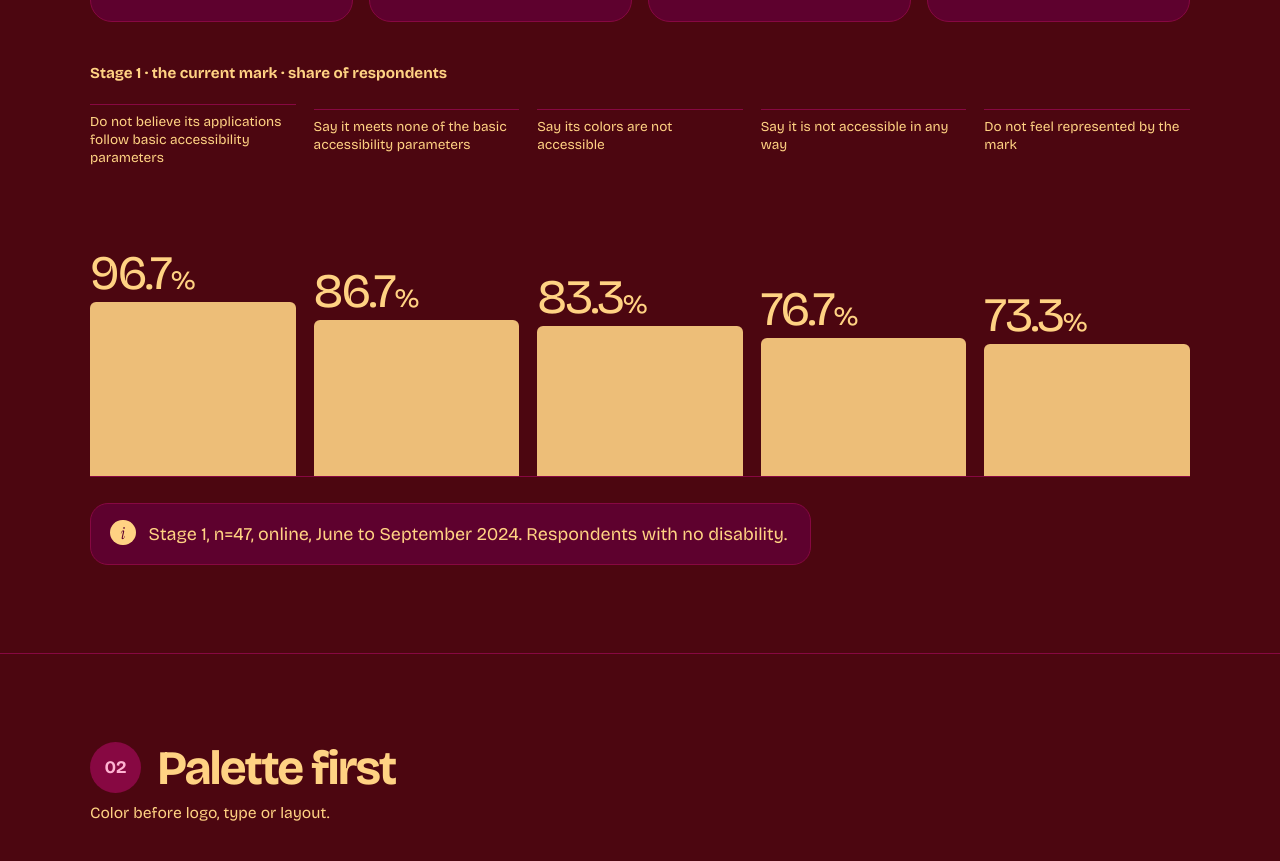
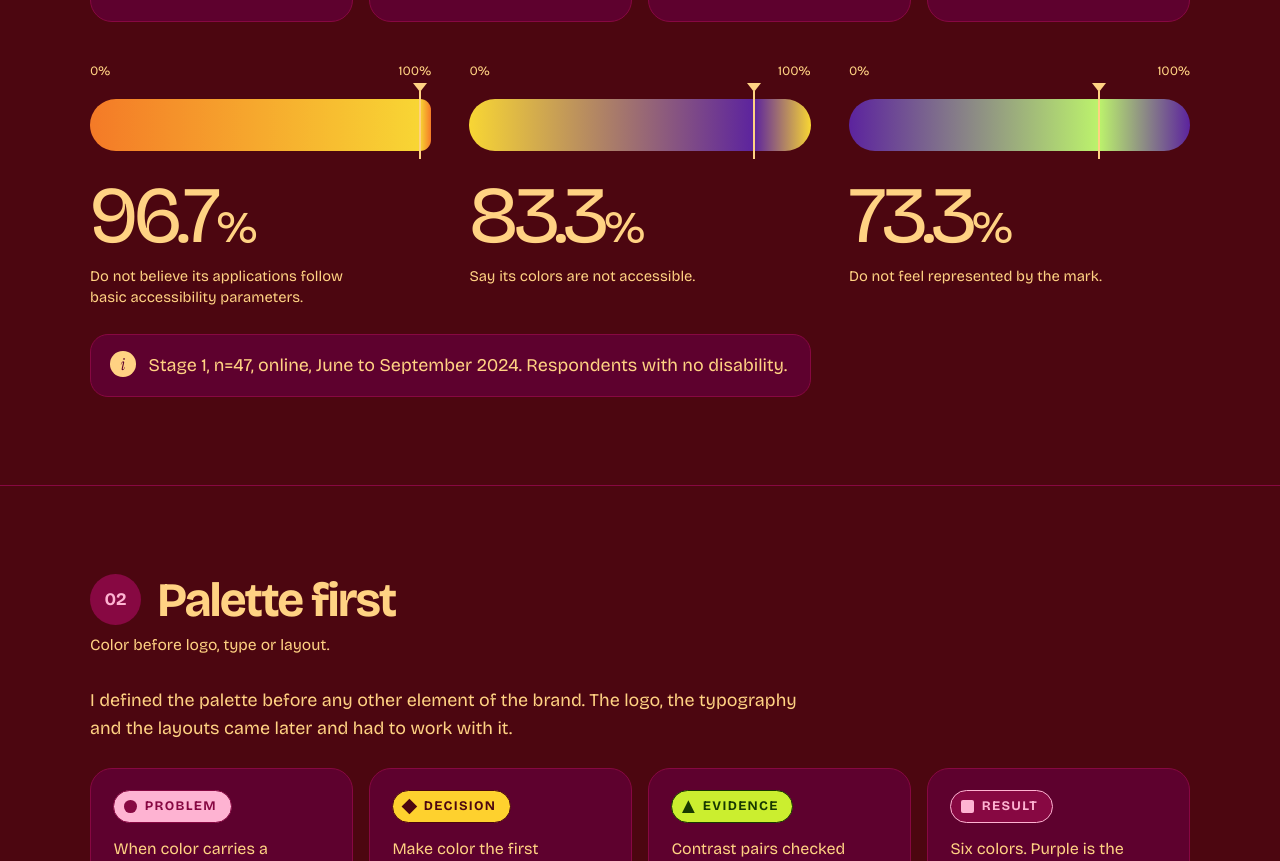
Before and after one commit to adrielioliveira/adrieli.com.br, a plain HTML site: page tcc.html in a window 1280 px wide. Shown: the part 1647-2508 px from the top of the page. Drawn offline with nearby package versions, Linux system fonts and the light colour scheme.

Commit message:
Survey chart: range bars with split gradient, triangle marker and large figure, following the reference layout
Claude-Session: https://claude.ai/code/session_01CNSycsoiJ7VY15HarVnqcG

```diff
--- a/style.css
+++ b/style.css
@@ -1602,17 +1602,17 @@ html.pausado *, html.pausado *::before, html.pausado *::after { animation-play-s
 .leitura-tecnica { margin-top: 2rem; max-width: 70ch; font-size: .95rem; line-height: 1.55; color: var(--cinza); display: grid; gap: .8rem; }
 .leitura-tecnica strong { color: var(--tinta); }
 
-/* Gráfico de colunas da pesquisa (referência: barras verticais com número grande sobre cada coluna) */
-.colunas { margin: 2.4rem 0 1rem; }
-.colunas-titulo { font-size: .95rem; font-weight: 700; color: var(--tinta); margin-bottom: 1.2rem; }
-.colunas-lista { list-style: none; margin: 0; padding: 0; display: grid; grid-template-columns: repeat(5, minmax(0, 1fr)); gap: clamp(.6rem, 1.4vw, 1.2rem); align-items: end; border-bottom: 1.5px solid var(--linha); }
-.col { display: flex; flex-direction: column; justify-content: flex-end; min-width: 0; height: 100%; }
-.col-rotulo { font-size: .85rem; line-height: 1.3; color: var(--cinza); min-height: 4.2em; margin-bottom: .6rem; border-top: 1.5px solid var(--linha); padding-top: .5rem; }
-.col-area { position: relative; height: clamp(200px, 26vw, 300px); display: flex; flex-direction: column; justify-content: flex-end; }
-.col-num { display: block; font-size: clamp(1.8rem, 3.8vw, 3rem); line-height: 1; letter-spacing: -.04em; color: var(--tinta); font-weight: 400; margin-bottom: .3rem; }
-.col-num small { font-size: .55em; color: var(--cinza); }
-.col-barra { display: block; height: calc(var(--v) * .6%); background: var(--tinta); border-radius: 6px 6px 0 0; opacity: .9; }
-@media (max-width: 600px) {
-  .colunas-lista { grid-template-columns: repeat(2, minmax(0, 1fr)); row-gap: 1.6rem; }
-  .col-area { height: 180px; }
-}
+/* Gráfico da pesquisa (referência: barra em gradiente dividida, marcador triangular, número grande) */
+.rng-grade { display: grid; grid-template-columns: repeat(3, minmax(0, 1fr)); gap: clamp(1.4rem, 3vw, 2.6rem); margin: 2.4rem 0 1rem; }
+.rng { margin: 0; min-width: 0; }
+.rng-escala { display: flex; justify-content: space-between; font-size: .8rem; color: var(--cinza); margin-bottom: 1.1rem; }
+.rng-barra { position: relative; display: flex; height: 52px; border-radius: 999px; overflow: visible; }
+.rng-a, .rng-b { display: block; height: 100%; }
+.rng-a { width: var(--v); background: linear-gradient(90deg, var(--g1), var(--g2)); border-radius: 999px 0 0 999px; }
+.rng-b { flex: 1; background: linear-gradient(90deg, var(--g2), var(--g1)); border-radius: 0 999px 999px 0; }
+.rng-marca { position: absolute; top: -8px; bottom: -8px; left: var(--v); width: 2px; background: var(--tinta); transform: translateX(-1px); }
+.rng-marca::before { content: ""; position: absolute; top: -8px; left: -6px; border-left: 7px solid transparent; border-right: 7px solid transparent; border-top: 9px solid var(--tinta); }
+.rng-num { font-size: clamp(3.2rem, 7vw, 5rem); line-height: .9; letter-spacing: -.05em; color: var(--tinta); margin: 1.8rem 0 .9rem; font-weight: 400; }
+.rng-num small { font-size: .55em; color: var(--cinza); }
+.rng figcaption { font-size: .92rem; color: var(--cinza); line-height: 1.45; max-width: 30ch; }
+@media (max-width: 760px) { .rng-grade { grid-template-columns: 1fr; } }
--- a/tcc.html
+++ b/tcc.html
@@ -88,16 +88,26 @@
             <div class="pder-item"><span class="pder-tag tag-e"><i></i>Evidence</span><p>Stage 1: n=47. An online form (Google Forms), June to September 2024, answered by people linked to the course, some reached in person. Every respondent reported no disability, so the accessibility checks rest on simulators and WCAG ratios, not on testing with people who have color vision deficiency.<br>Stage 2: n=20. Students voted on six mark options in a single day.</p></div>
             <div class="pder-item"><span class="pder-tag tag-r"><i></i>Result</span><p>Values and brand disagreed. Respondents linked the course to creativity and dynamism, and the mark to tradition, and 73.3% did not feel represented by it. The brief became a bolder palette, built to pass accessibility checks.</p></div>
           </div>
-          <figure class="colunas" aria-label="Stage 1 results, share of respondents, n=47">
-            <figcaption class="colunas-titulo">Stage 1 · the current mark · share of respondents</figcaption>
-            <ol class="colunas-lista">
-            <li class="col" style="--v:96.7"><span class="col-rotulo">Do not believe its applications follow basic accessibility parameters</span><div class="col-area"><b class="col-num">96.7<small>%</small></b><i class="col-barra" aria-hidden="true"></i></div></li>
-            <li class="col" style="--v:86.7"><span class="col-rotulo">Say it meets none of the basic accessibility parameters</span><div class="col-area"><b class="col-num">86.7<small>%</small></b><i class="col-barra" aria-hidden="true"></i></div></li>
-            <li class="col" style="--v:83.3"><span class="col-rotulo">Say its colors are not accessible</span><div class="col-area"><b class="col-num">83.3<small>%</small></b><i class="col-barra" aria-hidden="true"></i></div></li>
-            <li class="col" style="--v:76.7"><span class="col-rotulo">Say it is not accessible in any way</span><div class="col-area"><b class="col-num">76.7<small>%</small></b><i class="col-barra" aria-hidden="true"></i></div></li>
-            <li class="col" style="--v:73.3"><span class="col-rotulo">Do not feel represented by the mark</span><div class="col-area"><b class="col-num">73.3<small>%</small></b><i class="col-barra" aria-hidden="true"></i></div></li>
-            </ol>
-          </figure>
+          <div class="rng-grade" role="group" aria-label="Survey results, stage 1, n=47">
+            <figure class="rng">
+              <div class="rng-escala"><span>0%</span><span>100%</span></div>
+              <div class="rng-barra" style="--v:96.7%;--g1:#F47A27;--g2:#F8D634" aria-hidden="true"><i class="rng-a"></i><i class="rng-b"></i><span class="rng-marca"></span></div>
+              <p class="rng-num">96.7<small>%</small></p>
+              <figcaption>Do not believe its applications follow basic accessibility parameters.</figcaption>
+            </figure>
+            <figure class="rng">
+              <div class="rng-escala"><span>0%</span><span>100%</span></div>
+              <div class="rng-barra" style="--v:83.3%;--g1:#F8D634;--g2:#5C239E" aria-hidden="true"><i class="rng-a"></i><i class="rng-b"></i><span class="rng-marca"></span></div>
+              <p class="rng-num">83.3<small>%</small></p>
+              <figcaption>Say its colors are not accessible.</figcaption>
+            </figure>
+            <figure class="rng">
+              <div class="rng-escala"><span>0%</span><span>100%</span></div>
+              <div class="rng-barra" style="--v:73.3%;--g1:#5C239E;--g2:#BCF36C" aria-hidden="true"><i class="rng-a"></i><i class="rng-b"></i><span class="rng-marca"></span></div>
+              <p class="rng-num">73.3<small>%</small></p>
+              <figcaption>Do not feel represented by the mark.</figcaption>
+            </figure>
+          </div>
           <p class="nota">Stage 1, n=47, online, June to September 2024. Respondents with no disability.</p>
         </div>
       </div>
```
